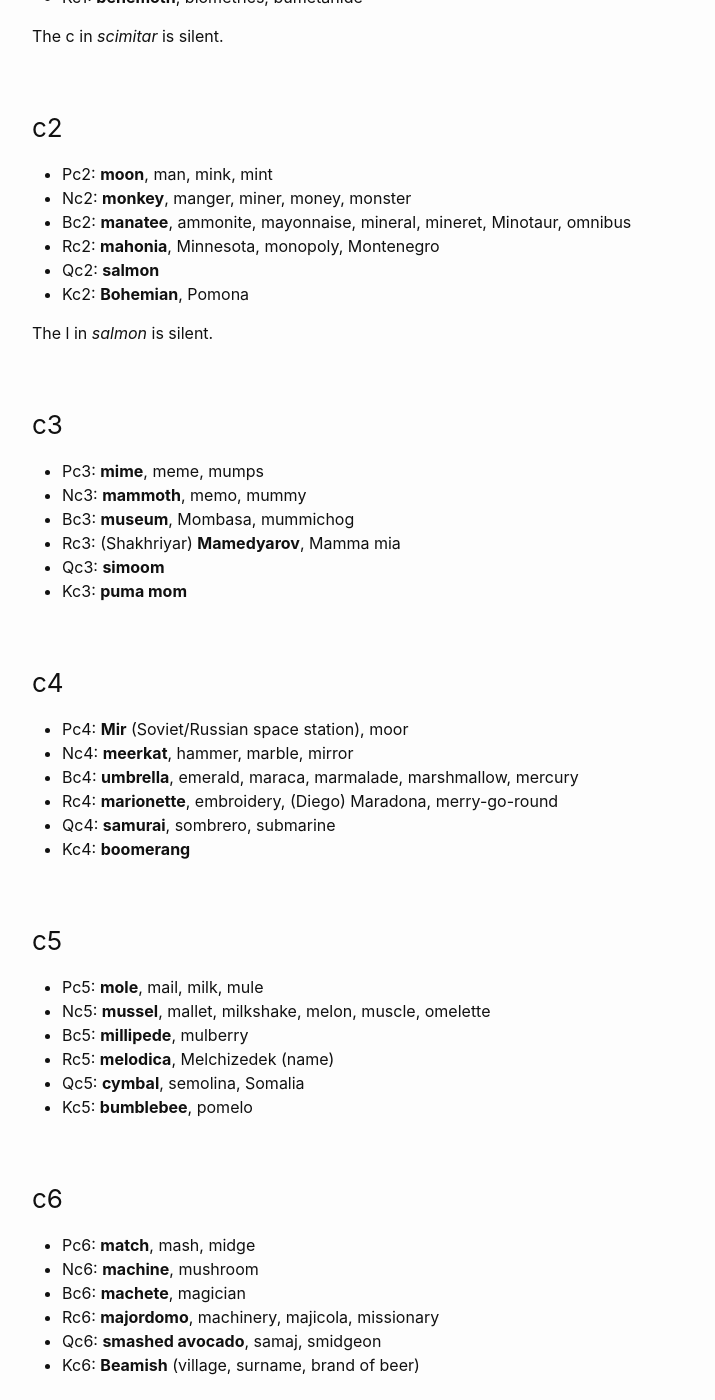
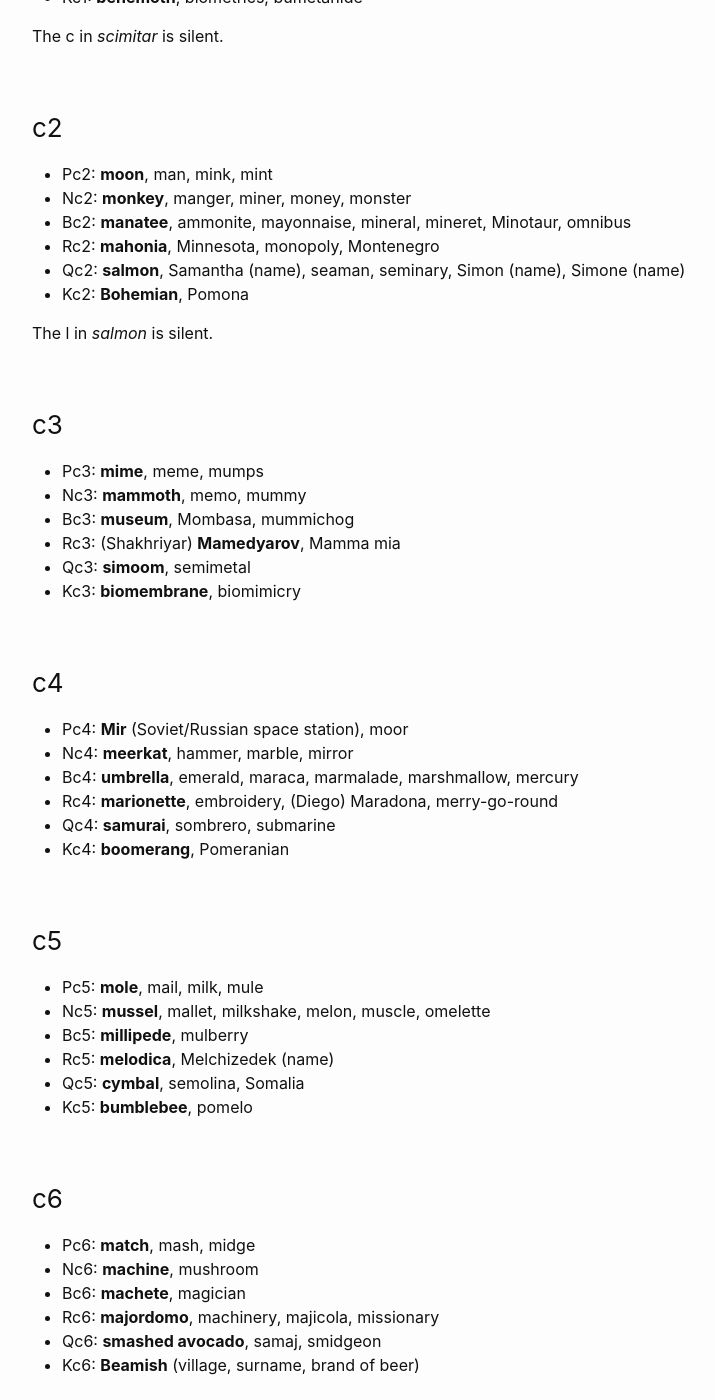
Before and after one commit to liontailedmacaque/liontailedmacaque.github.io, a Jekyll site: the page built from chessmemorypalace/picturewords.md, in a window 1280 px wide and 1400 px high, scrolled down 4838 px. Shown: the whole window, without its empty margins (238-953 px from the left). Built offline with Jekyll 4.4.1, drawn with Linux system fonts in a browser that asks for light colours; some of the changed text lies outside the part shown.

Commit message:
Update picturewords.md

```diff
--- a/chessmemorypalace/picturewords.md
+++ b/chessmemorypalace/picturewords.md
@@ -228,7 +228,7 @@ The c in *scimitar* is silent.
 - Nc2: **monkey**, manger, miner, money, monster
 - Bc2: **manatee**, ammonite, mayonnaise, mineral, mineret, Minotaur, omnibus
 - Rc2: **mahonia**, Minnesota, monopoly, Montenegro
-- Qc2: **salmon**
+- Qc2: **salmon**, Samantha (name), seaman, seminary, Simon (name), Simone (name)
 - Kc2: **Bohemian**, Pomona
 
 The l in *salmon* is silent.
@@ -240,8 +240,8 @@ The l in *salmon* is silent.
 - Nc3: **mammoth**, memo, mummy
 - Bc3: **museum**, Mombasa, mummichog
 - Rc3: (Shakhriyar) **Mamedyarov**, Mamma mia
-- Qc3: **simoom**
-- Kc3: **puma mom**
+- Qc3: **simoom**, semimetal
+- Kc3: **biomembrane**, biomimicry
 
 
 
@@ -253,7 +253,7 @@ The l in *salmon* is silent.
 - Bc4: **umbrella**, emerald, maraca, marmalade, marshmallow, mercury
 - Rc4: **marionette**, embroidery, (Diego) Maradona, merry-go-round
 - Qc4: **samurai**, sombrero, submarine
-- Kc4: **boomerang**
+- Kc4: **boomerang**, Pomeranian
 
 
 
```
Also changed, not shown: other parts of chessmemorypalace/picturewords.md (+2 -2 lines).
